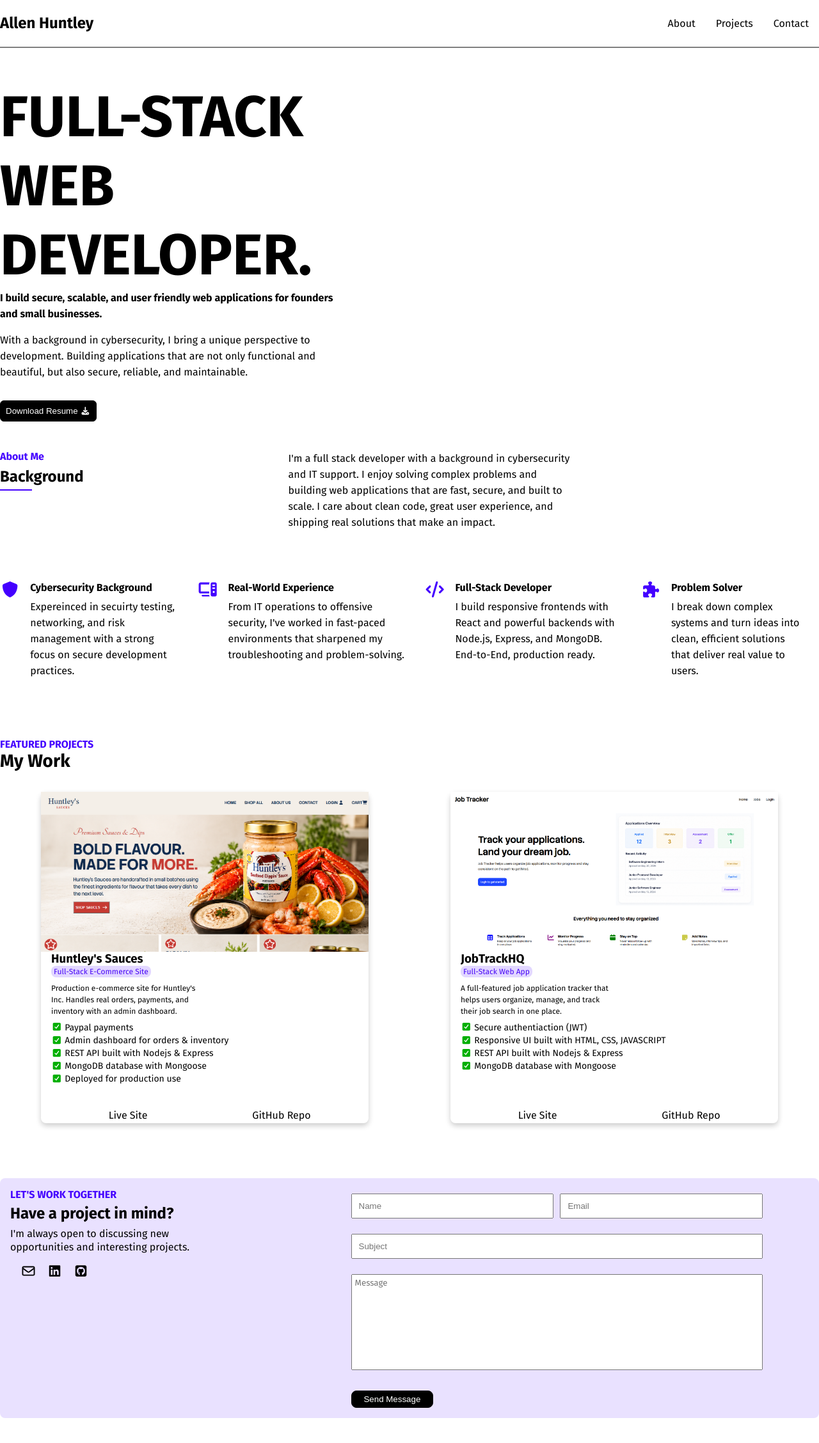
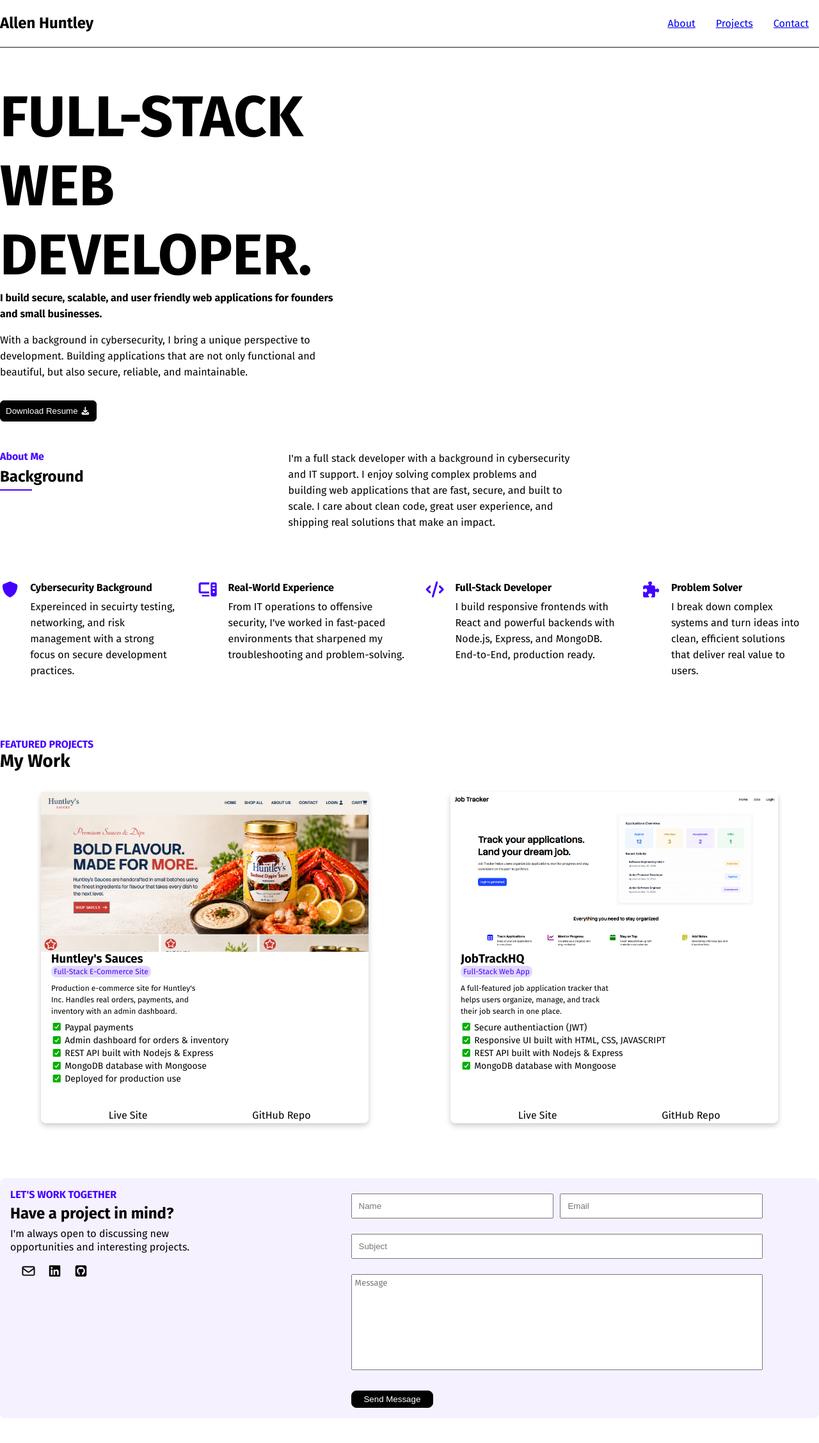
Before and after one commit to AllenCodess/portfolio-website, a React (Vite) app: page / in a window 1280 px wide. Shown: the top 2256 px of the page at 64% size. Built offline with nearby package versions, Linux system fonts and the light colour scheme.

Commit message:
housekeeping

```diff
--- a/src/componenets/About.jsx
+++ b/src/componenets/About.jsx
@@ -4,7 +4,7 @@ import { faShield, faComputer, faCode, faPuzzlePiece } from "@fortawesome/free-s
 const About = () => {
   return (
     <>
-      <div className="about-me-section container">
+      <div className="about-me-section container" id="about">
         <div className="about-intro">
           <div className="about-left">
             <h2 className="about-header-one">About Me</h2>
--- a/src/componenets/Contact.jsx
+++ b/src/componenets/Contact.jsx
@@ -5,7 +5,7 @@ import { faLinkedin, faGithubSquare } from "@fortawesome/free-brands-svg-icons";
 const Contact = () => {
   return (
     <>
-      <div className="contact-container container">
+      <div className="contact-container container" id="contact">
         <div className="contact-left">
           <h4 className="contact-subheader purple">LET'S WORK TOGETHER</h4>
           <h2 className="contact-header">Have a project in mind?</h2>
--- a/src/componenets/Hero.jsx
+++ b/src/componenets/Hero.jsx
@@ -19,9 +19,11 @@ const Hero = () => {
             Building applications that are not only functional and beautiful, but also secure,
             reliable, and maintainable.
           </p>
-          <button className="hero-btn">
-            Download Resume <FontAwesomeIcon icon={faDownload} />
-          </button>
+          <a href="/WDPortfolioResume.pdf" download>
+            <button className="hero-btn">
+              Download Resume <FontAwesomeIcon icon={faDownload} />
+            </button>
+          </a>
         </div>
       </div>
     </>
--- a/src/componenets/NavBar.jsx
+++ b/src/componenets/NavBar.jsx
@@ -14,9 +14,15 @@ const NavBar = () => {
             <Hamburger toggled={isOpen} toggle={setOpen} />
           </div>
           <ul className={`right-nav-list ${isOpen ? "open" : ""}`}>
-            <li className="right-nav-list-item">About</li>
-            <li className="right-nav-list-item">Projects</li>
-            <li className="right-nav-list-item">Contact</li>
+            <li className="right-nav-list-item">
+              <a href="#about">About</a>
+            </li>
+            <li className="right-nav-list-item">
+              <a href="#projects">Projects</a>
+            </li>
+            <li className="right-nav-list-item">
+              <a href="#contact">Contact</a>
+            </li>
           </ul>
         </div>
       </div>
--- a/src/componenets/Projects.jsx
+++ b/src/componenets/Projects.jsx
@@ -4,7 +4,7 @@ import { faSquareCheck } from "@fortawesome/free-solid-svg-icons";
 const Projects = () => {
   return (
     <>
-      <div className="projects-container container">
+      <div className="projects-container container" id="projects">
         <div className="projects-intro">
           <h4 className="pre-project-header purple">FEATURED PROJECTS</h4>
           <h2 className="projects-header">My Work</h2>
--- a/src/index.css
+++ b/src/index.css
@@ -219,7 +219,7 @@
 
 .contact-container {
   font-family: "Fira Sans", sans-serif;
-  background-color: #e9e1ff;
+  background-color: #f5f1ff;
   border-radius: 8px;
   padding: 1rem;
   margin-top: 4rem;
@@ -390,4 +390,7 @@ textarea {
   .project-description {
     width: 70%;
   }
+  .contact-left {
+    flex: 1;
+  }
 }
```
Also changed, not shown: 1 other file (tests, documents, lock files or other folders).
